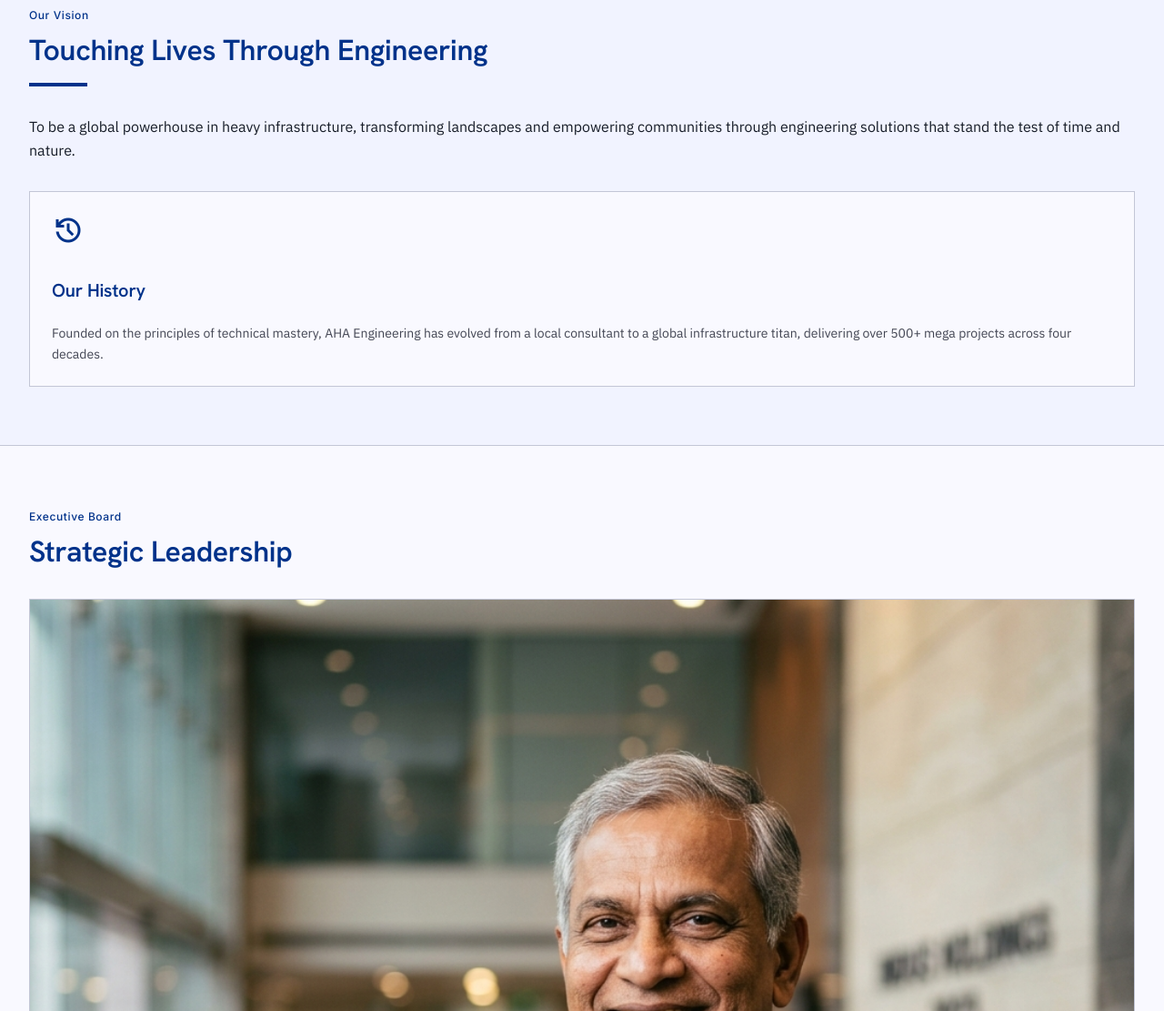
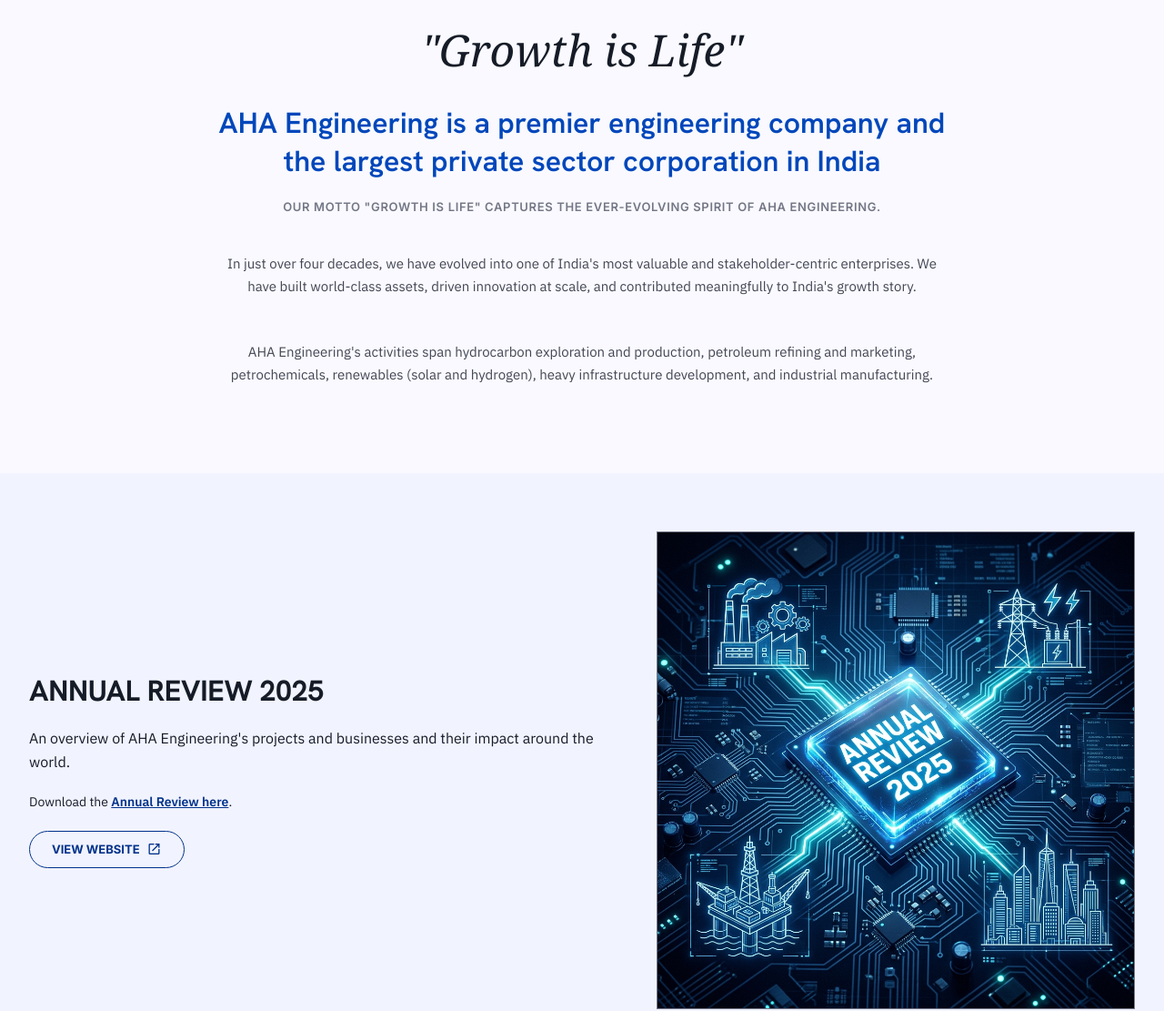
Before and after one commit to kazisalman/aha-engineering-landing-page, a plain HTML site: page about.html in a window 1280 px wide. Shown: the part 613-1724 px from the top of the page at 91% size. Drawn offline with nearby package versions, Linux system fonts and the light colour scheme.

Commit message:
refactor: update website content and layout with new Growth is Life motto and annual review sections

```diff
--- a/about.html
+++ b/about.html
@@ -107,107 +107,83 @@
       </div>
     </section>
 
-    <!-- Vision & History Section -->
-    <section class="py-16 scroll-animate" id="vision" style="background-color: var(--color-surface-container-low); border-bottom: 1px solid var(--color-outline-variant);">
-      <div class="container-grid" style="display: flex; flex-direction: column; gap: 32px;">
-        <div>
-          <span class="font-label-technical uppercase" style="color: var(--color-primary);">Our Vision</span>
-          <h2 class="font-headline-lg text-primary" style="color: var(--color-primary); margin-top: 8px;">Touching Lives Through Engineering</h2>
-          <div style="width: 64px; height: 4px; background-color: var(--color-primary); margin-top: 16px;"></div>
-        </div>
-        <p class="font-body-md text-on-surface" style="color: var(--color-on-surface); margin: 0; line-height: 1.6;">
-          To be a global powerhouse in heavy infrastructure, transforming landscapes and empowering communities through engineering solutions that stand the test of time and nature.
+    <!-- Growth is Life Motto Section -->
+    <section class="motto-section scroll-animate" id="motto">
+      <div class="container-grid">
+        <h2 class="motto-title">"Growth is Life"</h2>
+        <h3 class="motto-headline">
+          AHA Engineering is a premier engineering company and the largest private sector corporation in India
+        </h3>
+        <p class="motto-subtitle">
+          Our motto "Growth is Life" captures the ever-evolving spirit of AHA Engineering.
         </p>
-
-        <div class="value-card brutalist-border" style="background-color: var(--color-surface); display: flex; flex-direction: column; gap: 16px;">
-          <span class="material-symbols-outlined" style="font-size: 36px; color: var(--color-primary);">history</span>
-          <h3 class="font-headline-lg text-primary" style="color: var(--color-primary); font-size: 20px;">Our History</h3>
-          <p class="font-body-sm text-on-surface-variant" style="color: var(--color-on-surface-variant); margin: 0; line-height: 1.6;">
-            Founded on the principles of technical mastery, AHA Engineering has evolved from a local consultant to a global infrastructure titan, delivering over 500+ mega projects across four decades.
+        <div class="motto-body">
+          <p>
+            In just over four decades, we have evolved into one of India's most valuable and stakeholder-centric enterprises. We have built world-class assets, driven innovation at scale, and contributed meaningfully to India's growth story.
+          </p>
+          <p>
+            AHA Engineering's activities span hydrocarbon exploration and production, petroleum refining and marketing, petrochemicals, renewables (solar and hydrogen), heavy infrastructure development, and industrial manufacturing.
           </p>
         </div>
       </div>
     </section>
 
-    <!-- Leadership Section -->
-    <section class="py-16 scroll-animate" id="leadership">
-      <div class="container-grid" style="display: flex; flex-direction: column; gap: 32px;">
-        <div>
-          <span class="font-label-technical uppercase" style="color: var(--color-primary);">Executive Board</span>
-          <h2 class="font-headline-lg text-primary" style="color: var(--color-primary); margin-top: 8px;">Strategic Leadership</h2>
-        </div>
-
-        <!-- Lead Portrait Card -->
-        <div class="leader-card brutalist-border">
-          <div class="leader-img-box">
-            <img src="assets/images/leader-krishnaiah.png" alt="Mr. P. Krishnaiah Managing Director" class="leader-img" width="600" height="600"/>
+    <!-- Annual Review Section -->
+    <section class="py-16 scroll-animate" id="annual-review" style="background-color: var(--color-surface-container-low); border-bottom: 1px solid var(--color-outline-variant);">
+      <div class="container-grid">
+        <div class="lt-split-section">
+          <div class="lt-split-content">
+            <h2 class="font-headline-lg text-primary" style="font-weight: 700; margin: 0;">ANNUAL REVIEW 2025</h2>
+            <p class="font-body-md text-on-surface" style="margin: 0; line-height: 1.6;">
+              An overview of AHA Engineering's projects and businesses and their impact around the world.
+            </p>
+            <p class="font-body-sm text-on-surface-variant" style="margin: 0; line-height: 1.6;">
+              Download the <a href="#" style="color: var(--color-primary); text-decoration: underline; font-weight: 600;">Annual Review here</a>.
+            </p>
+            <a href="#" class="lt-pill-button">
+              View Website <span class="material-symbols-outlined" style="font-size: 16px;">open_in_new</span>
+            </a>
           </div>
-          <div class="leader-info">
-            <div class="leader-role-badge">MANAGING DIRECTOR</div>
-            <h3 class="font-headline-lg text-primary" style="color: var(--color-primary); font-size: 20px; margin: 0;">Mr. P. Krishnaiah</h3>
-            <p class="font-body-sm text-on-surface-variant" style="color: var(--color-on-surface-variant); margin-top: 8px; line-height: 1.6;">
-              Visionary leader with 35+ years in civil infrastructure. Pioneering some of the world's most complex hydraulic and transportation systems.
-            </p>
-          </div>
-        </div>
-
-        <!-- Roles Grid -->
-        <div style="display: grid; grid-template-columns: repeat(2, 1fr); gap: 16px;">
-          <div class="brutalist-border" style="background-color: var(--color-surface-container-low); padding: 16px;">
-            <p class="font-label-technical uppercase" style="color: var(--color-primary); margin: 0 0 4px 0;">Project Director</p>
-            <p class="font-headline-lg text-on-surface" style="color: var(--color-on-surface); font-size: 14px; margin: 0; font-weight: 600;">Industrial Systems</p>
-          </div>
-          <div class="brutalist-border" style="background-color: var(--color-surface-container-low); padding: 16px;">
-            <p class="font-label-technical uppercase" style="color: var(--color-primary); margin: 0 0 4px 0;">Technical Head</p>
-            <p class="font-headline-lg text-on-surface" style="color: var(--color-on-surface); font-size: 14px; margin: 0; font-weight: 600;">Civil & Structural</p>
+          <div class="lt-split-image-container brutalist-border">
+            <img src="assets/images/annual-review-graphic.png" alt="Annual Review 2025" width="800" height="800" />
           </div>
         </div>
       </div>
     </section>
 
-    <!-- Global Footprint Stats -->
-    <section class="py-16 scroll-animate" id="footprint" style="background-color: var(--color-primary); color: white; position: relative;">
-      <div class="blueprint-grid" style="opacity: 0.1;"></div>
-      <div class="container-grid" style="display: flex; flex-direction: column; gap: 48px; position: relative; z-index: 10;">
-        <div>
-          <span class="font-label-technical uppercase" style="color: var(--color-on-primary-container);">Global Footprint</span>
-          <h2 class="font-headline-lg text-white" style="color: white; margin-top: 8px;">Engineering Across Borders</h2>
-        </div>
+    <!-- Our Vision Section -->
+    <section class="py-16 scroll-animate" id="vision">
+      <div class="container-grid">
+        <div class="lt-split-section reverse">
+          <div class="lt-split-image-container">
+            <div class="lt-founders-medal-wrap brutalist-border">
+              <div class="blueprint-grid"></div>
+              <img src="assets/images/founders-medal.png" alt="AHA Engineering Founders Medallion" width="600" height="600" />
+            </div>
+          </div>
+          <div class="lt-split-content">
+            <span class="font-label-technical uppercase" style="color: var(--color-primary); font-weight: 700; letter-spacing: 0.05em;">Our Philosophy</span>
+            <h2 class="font-headline-lg text-primary" style="font-weight: 700; margin: 0; text-transform: uppercase;">Our Vision</h2>
 
-        <!-- Bento Stats Grid -->
-        <div class="bento-grid">
-          <div class="bento-stat-card">
-            <h3>12+</h3>
-            <p>Countries</p>
+            <p class="font-body-md" style="font-weight: 600; color: var(--color-on-surface); margin: 0; line-height: 1.5;">
+              AHA Engineering aspires to be a builder of nations.
+            </p>
+            <p class="font-body-sm text-on-surface-variant" style="line-height: 1.7; margin: 0;">
+              We will build a better future with engineering, technology and innovation; contributing to each geography and community that we operate in.
+            </p>
+            <p class="font-body-sm text-on-surface-variant" style="line-height: 1.7; margin: 0;">
+              With trust, integrity & excellence at our core, we will aspire to be the partner of choice for our customers.
+            </p>
+            <p class="font-body-sm text-on-surface-variant" style="line-height: 1.7; margin: 0;">
+              Our employees are valued partners in our entrepreneurial journey; empowered to reach their fullest potential and deliver exceptional value to all our stakeholders.
+            </p>
           </div>
-          <div class="bento-stat-card">
-            <h3>25k</h3>
-            <p>Employees</p>
-          </div>
-          <div class="bento-stat-card">
-            <h3>500+</h3>
-            <p>Mega Projects</p>
-          </div>
-          <div class="bento-stat-card">
-            <h3>$4B+</h3>
-            <p>Order Book</p>
-          </div>
-        </div>
-
-        <div class="brutalist-border" style="border-color: var(--color-on-primary-container); padding: 24px; display: flex; flex-direction: column; gap: 16px;">
-          <div style="display: flex; align-items: center; gap: 16px;">
-            <span class="material-symbols-outlined" style="color: var(--color-on-primary-container);">public</span>
-            <span class="font-label-technical uppercase" style="font-weight: 700; color: var(--color-on-primary-container);">International Operations</span>
-          </div>
-          <p class="font-body-sm" style="margin: 0; line-height: 1.6; opacity: 0.9;">
-            Executing complex turnkey projects in the Middle East, South-East Asia, and East Africa, adhering to stringent international standards.
-          </p>
         </div>
       </div>
     </section>
 
     <!-- Core Values Section -->
-    <section class="py-16 scroll-animate" id="values">
+    <section class="py-16 scroll-animate" id="values" style="background-color: var(--color-surface-container-low); border-top: 1px solid var(--color-outline-variant); border-bottom: 1px solid var(--color-outline-variant);">
       <div class="container-grid" style="display: flex; flex-direction: column; gap: 32px;">
         <div>
           <span class="font-label-technical uppercase" style="color: var(--color-primary);">Our Commitment</span>
@@ -268,7 +244,7 @@
             <a class="footer__title" href="about.html">About AHA Group</a>
             <div class="footer__list">
               <div class="link__item"><a href="about.html">Overview</a></div>
-              <div class="link__item"><a href="about.html">Leadership</a></div>
+              <div class="link__item"><a href="about.html#values">Our Values</a></div>
               <div class="link__item"><a href="careers.html">Careers</a></div>
               <div class="link__item"><a href="about.html">Corporate Policies</a></div>
             </div>
--- a/assets/css/style.css
+++ b/assets/css/style.css
@@ -2011,3 +2011,174 @@ select.form-input {
   color: var(--color-on-surface-variant);
   margin: 0;
 }
+
+/* --- RIL Motto Section Styles --- */
+.motto-section {
+  background-color: var(--color-surface);
+  text-align: center;
+  padding: 64px 0;
+}
+
+.motto-title {
+  font-family: Georgia, serif;
+  font-style: italic;
+  font-size: 32px;
+  font-weight: 400;
+  color: var(--color-on-surface);
+  margin: 0 0 16px 0;
+}
+
+.motto-headline {
+  font-family: var(--font-headline);
+  color: var(--color-primary-container);
+  font-size: 22px;
+  font-weight: 500;
+  line-height: 1.3;
+  margin: 0 auto 16px auto;
+  max-width: 800px;
+}
+
+.motto-subtitle {
+  font-family: var(--font-technical);
+  color: var(--color-outline);
+  font-size: 12px;
+  font-weight: 600;
+  text-transform: uppercase;
+  margin: 0 0 24px 0;
+  letter-spacing: 0.05em;
+}
+
+.motto-body {
+  font-family: var(--font-body);
+  color: var(--color-on-surface-variant);
+  font-size: 15px;
+  line-height: 1.7;
+  max-width: 800px;
+  margin: 0 auto;
+  display: flex;
+  flex-direction: column;
+  gap: 16px;
+}
+
+@media (min-width: 768px) {
+  .motto-section {
+    padding: 80px 0;
+  }
+
+  .motto-title {
+    font-size: 48px;
+    margin-bottom: 24px;
+  }
+
+  .motto-headline {
+    font-size: 32px;
+    margin-bottom: 20px;
+  }
+
+  .motto-subtitle {
+    font-size: 13px;
+  }
+}
+
+/* --- L&T Overview Sections Styles --- */
+.lt-split-section {
+  display: grid;
+  grid-template-columns: 1fr;
+  gap: 48px;
+  align-items: center;
+}
+
+.lt-split-content {
+  display: flex;
+  flex-direction: column;
+  gap: 20px;
+  text-align: left;
+}
+
+.lt-split-image-container {
+  display: flex;
+  justify-content: center;
+  align-items: center;
+  position: relative;
+  overflow: hidden;
+  width: 100%;
+}
+
+.lt-split-image-container img {
+  width: 100%;
+  max-width: 100%;
+  height: auto;
+  object-fit: cover;
+}
+
+.lt-founders-medal-wrap {
+  position: relative;
+  background-color: #e8eeff;
+  border-radius: var(--rounded-lg);
+  padding: 40px;
+  display: flex;
+  justify-content: center;
+  align-items: center;
+  width: 100%;
+  max-width: 500px;
+  margin: 0 auto;
+}
+
+.lt-founders-medal-wrap .blueprint-grid {
+  opacity: 0.15;
+}
+
+.lt-founders-medal-wrap img {
+  width: 100%;
+  max-width: 320px;
+  height: auto;
+  border-radius: var(--rounded-full);
+  box-shadow: 0 10px 25px -5px rgba(0, 0, 0, 0.15);
+  background-color: white;
+}
+
+.lt-pill-button {
+  display: inline-flex;
+  align-items: center;
+  gap: 8px;
+  padding: 10px 24px;
+  border: 1.5px solid var(--color-primary);
+  border-radius: var(--rounded-full);
+  color: var(--color-primary);
+  font-family: var(--font-technical);
+  font-size: 13px;
+  font-weight: 700;
+  text-transform: uppercase;
+  text-decoration: none;
+  background-color: transparent;
+  transition: background-color 0.2s, color 0.2s, transform 0.1s;
+  cursor: pointer;
+  align-self: flex-start;
+}
+
+.lt-pill-button:hover {
+  background-color: var(--color-primary);
+  color: white;
+}
+
+.lt-pill-button:active {
+  transform: scale(0.96);
+}
+
+@media (min-width: 992px) {
+  .lt-split-section {
+    grid-template-columns: 1.1fr 0.9fr;
+  }
+
+  .lt-split-section.reverse {
+    grid-template-columns: 0.9fr 1.1fr;
+  }
+
+  .lt-split-section.reverse .lt-split-image-container {
+    grid-column: 1;
+  }
+
+  .lt-split-section.reverse .lt-split-content {
+    grid-column: 2;
+  }
+}
```
Also changed, not shown: businesses.html (+1 -1 lines), careers.html (+1 -1 lines), contact.html (+1 -1 lines), index.html (+1 -1 lines), assets/images/annual-review-graphic.png (added), assets/images/founders-medal.png (added).
